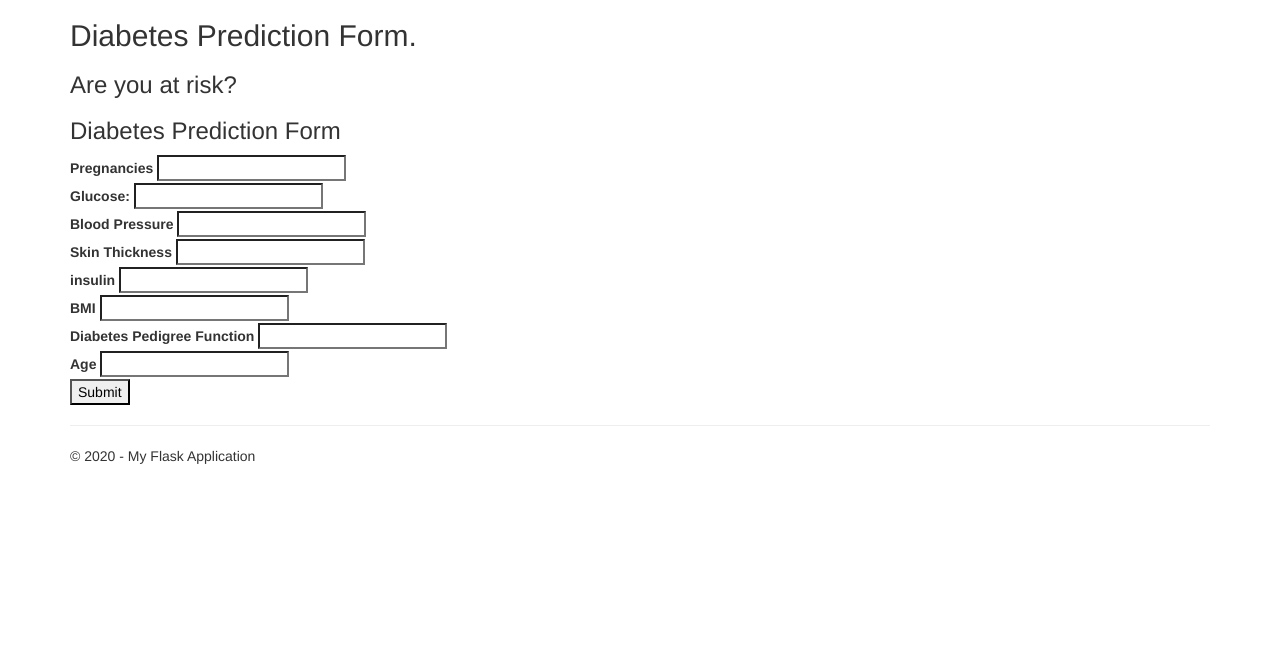
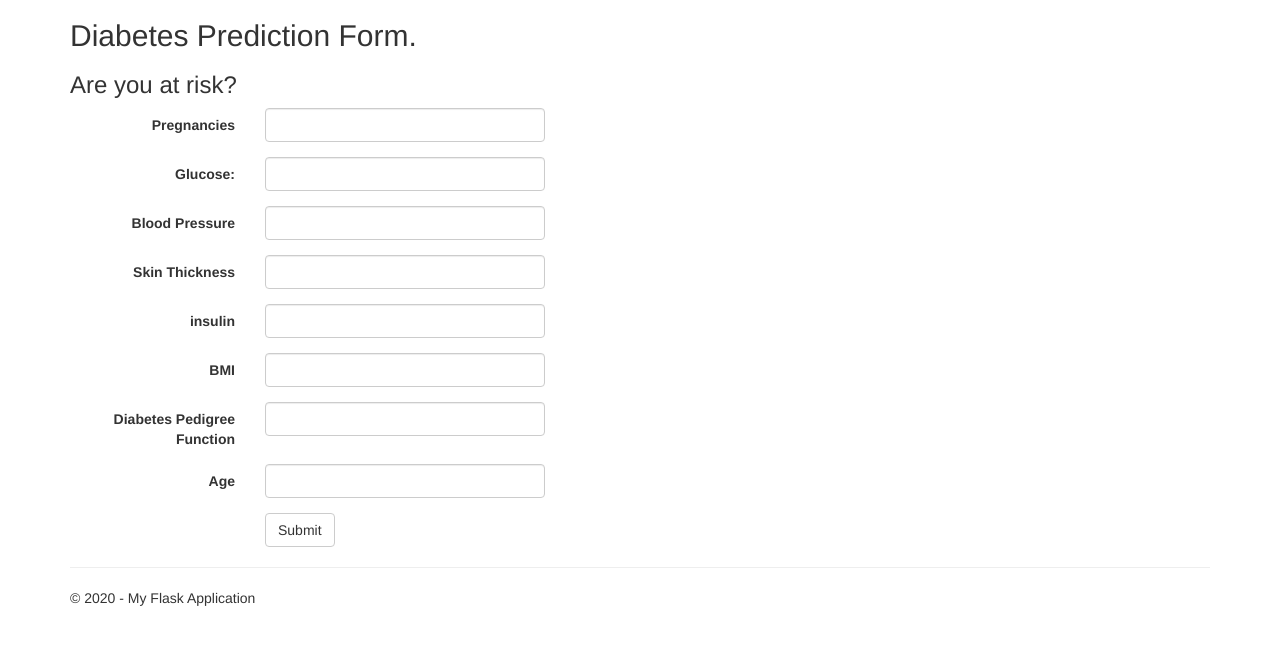
Before and after one commit to Atlchris67/FinalProject, a Flask app: page /predict in a window 1280 px wide. Shown: the part 51-696 px from the top of the page. Run offline with Flask 2, Linux system fonts and the light colour scheme; some libraries are stand-ins or nearby versions.

Commit message:
updates to form

```diff
--- a/FlaskWebProject/templates/predict.html
+++ b/FlaskWebProject/templates/predict.html
@@ -5,38 +5,65 @@
 <h2>{{ title }}.</h2>
 <h3>{{ message }}</h3>
 
+<form class="form-horizontal" action="/results" method="POST">
+    <div class="form-group">
+        <label class="control-label col-sm-2" for="pregnancies">Pregnancies</label>
+        <div class="col-sm-10">
+            <input class="form-control"  step="1" id="pregnancies" name="pregnancies"  type="number" required min="0" max="20">
+        </div>
+    </div>
+    <div class="form-group">
+        <label class="control-label col-sm-2" for="glucose">Glucose:</label>
+        <div class="col-sm-10">
+            <input class="form-control"  id="glucose" name="glucose" required type="number" step="0.01">
+        </div>
+    </div>
+    <div class="form-group">
+        <label class="control-label col-sm-2" for="blood_pressure">Blood Pressure</label>
+        <div class="col-sm-10">
+            <input class="form-control"  id="blood_pressure" name="blood_pressure" required type="number"
+                step="1">
+        </div>
+    </div>
+    <div class="form-group">
+        <label class="control-label col-sm-2" for="skin_thickness">Skin Thickness</label>
+        <div class="col-sm-10">
+            <input class="form-control"  id="skin_thickness" name="skin_thickness" required type="number"
+                step="0.01">
+        </div>
+    </div>
+    <div class="form-group">
+        <label class="control-label col-sm-2" for="pregnancies">insulin</label>
+        <div class="col-sm-10">
+            <input class="form-control"  id="insulin" name="insulin" required type="number" step="0.01">
+        </div>
+    </div>
+    <div class="form-group">
+        <label class="control-label col-sm-2" for="bmi">BMI</label>
+        <div class="col-sm-10">
+            <input class="form-control" id="bmi" name="bmi" required type="number"  step="0.01">
+        </div>
+    </div>
+    <div class="form-group">
+        <label class="control-label col-sm-2" for="diabetes_pedigree_function">Diabetes Pedigree Function</label>
+        <div class="col-sm-10">
+            <input class="form-control" id="diabetes_pedigree_function" name="diabetes_pedigree_function"
+                required type="number" step="0.01">
+        </div>
+    </div>
+    <div class="form-group">
+        <label class="control-label col-sm-2" for="age">Age</label>
+        <div class="col-sm-10">
+            <input class="form-control"  id="age" name="age" required type="number" step="1"  min="0" max="120">
+        </div>
+    </div>
 
-<h3>Diabetes Prediction Form</h3>
-
-<div>
-<form action="/results" method="POST">
-	<label for="pregnancies">Pregnancies</label>
-	<input type="text" id="pregnancies" name="pregnancies" required  min="0" max="10">
-    <br>
-    <label for="glucose">Glucose:</label>
-	<input type="text" id="glucose" name="glucose" required type="number" step="any">
-    <br>
-    <label for="blood_pressure">Blood Pressure</label>
-	<input type="text" id="blood_pressure" name="blood_pressure" required type="number" step="any">
-    <br>
-    <label for="skin_thickness">Skin Thickness</label>
-	<input type="text" id="skin_thickness" name="skin_thickness" required type="number" step="any">
-    <br>
-    <label for="pregnancies">insulin</label>
-	<input type="text" id="insulin" name="insulin" required type="number" step="any">
-    <br>
-    <label for="bmi">BMI</label>
-	<input type="text" id="bmi" name="bmi" required type="number" step="any">
-    <br>
-    <label for="diabetes_pedigree_function">Diabetes Pedigree Function</label>
-	<input type="text" id="diabetes_pedigree_function" name="diabetes_pedigree_function" required type="number" step="any">
-    <br>
-    <label for="age">Age</label>
-	<input type="text" id="age" name="age" required type="number" step="any">
-    <br>
-    <input type="submit" value="Submit">
+    <div class="form-group">
+        <div class="col-sm-offset-2 col-sm-10">
+            <button type="submit" class="btn btn-default">Submit</button>
+        </div>
+    </div>
 </form>
-</div>
 
 
 
```
